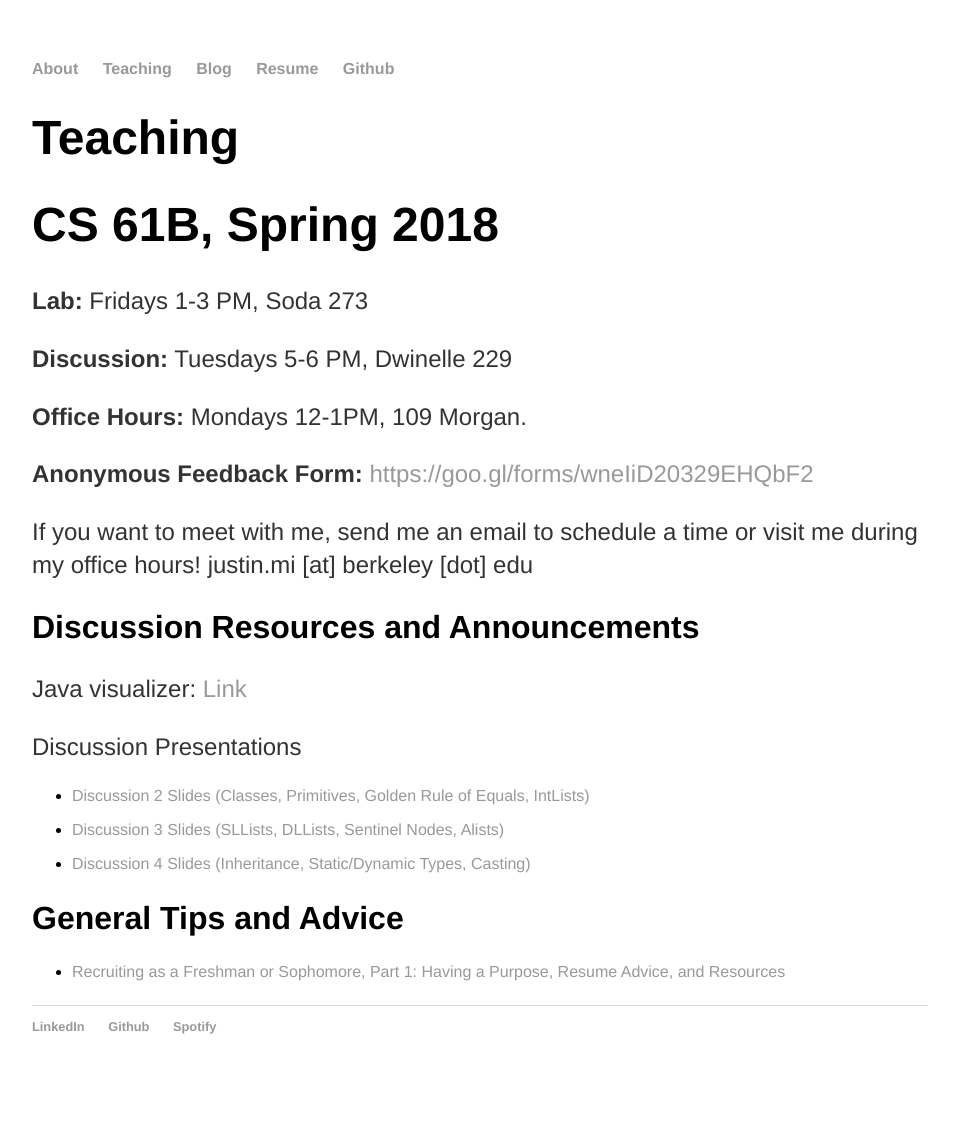
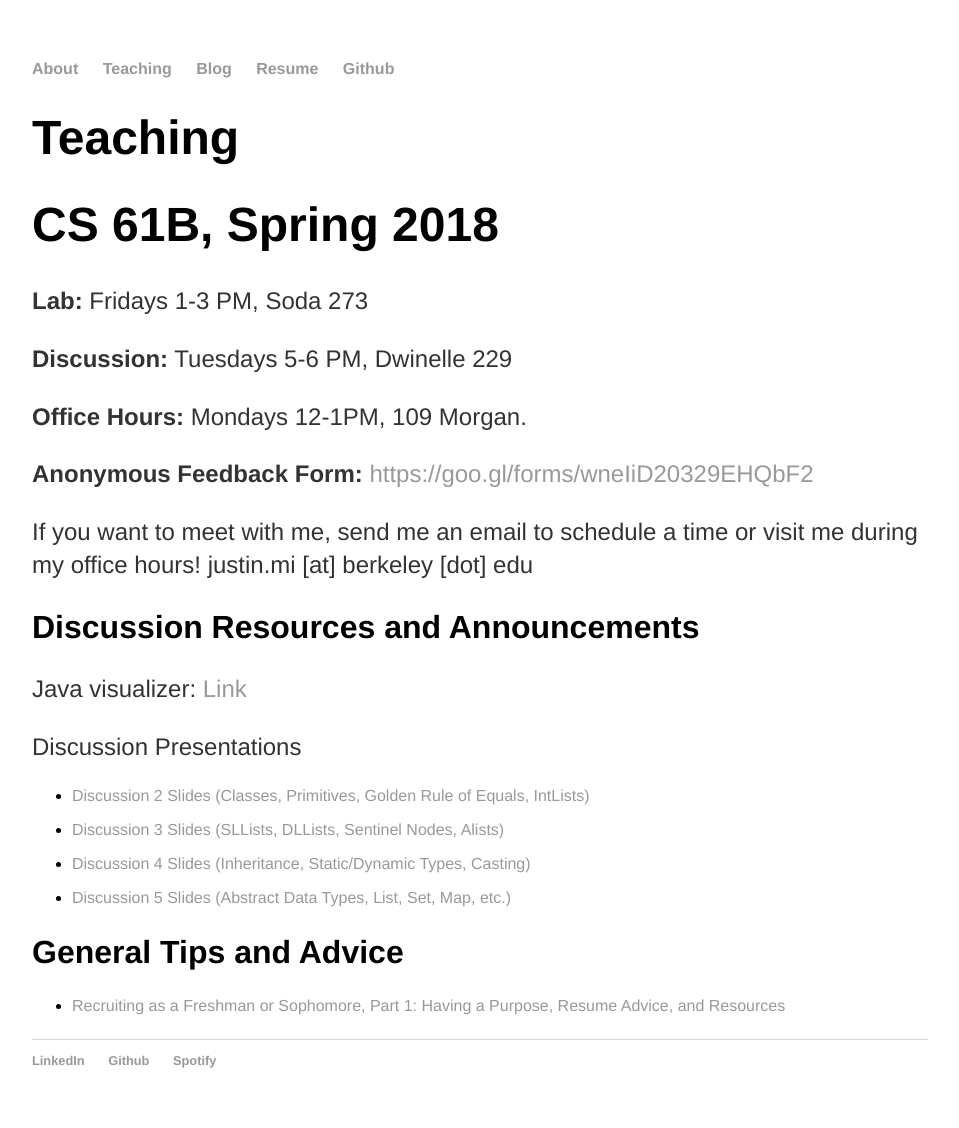
Before and after one commit to JustinMi/JustinMi.github.io, a Jekyll site: the page built from teaching/index.html, in a window 1280 px wide. Shown: the whole page, without its empty margins (160-1119 px from the left). Built offline with Jekyll 4.4.1, drawn with Linux system fonts in a browser that asks for light colours; nearby versions of some CDN libraries; before the commit the page ends 1094 px from its top, so only the background shows below that.

Commit message:
added disc 5 slides

```diff
--- a/teaching/index.html
+++ b/teaching/index.html
@@ -39,6 +39,10 @@ title: Teaching
       <ul>
         <li><a href="https://docs.google.com/presentation/d/1E50K0zPsKEUIDlFNLHEL1c123Vv-QQoRzHEdWyFVLh4/edit?usp=sharing">Discussion 4 Slides (Inheritance, Static/Dynamic Types, Casting)</a></li>
       </ul>
+
+      <ul>
+        <li><a href="https://docs.google.com/presentation/d/1hdkD_CaKGPJBknq93112xAq2dHYFRblLFatOMxW4q-8/edit?usp=sharing">Discussion 5 Slides (Abstract Data Types, List, Set, Map, etc.)</a></li>
+      </ul>
     </p>
 
     <h2>General Tips and Advice</h2>
```
